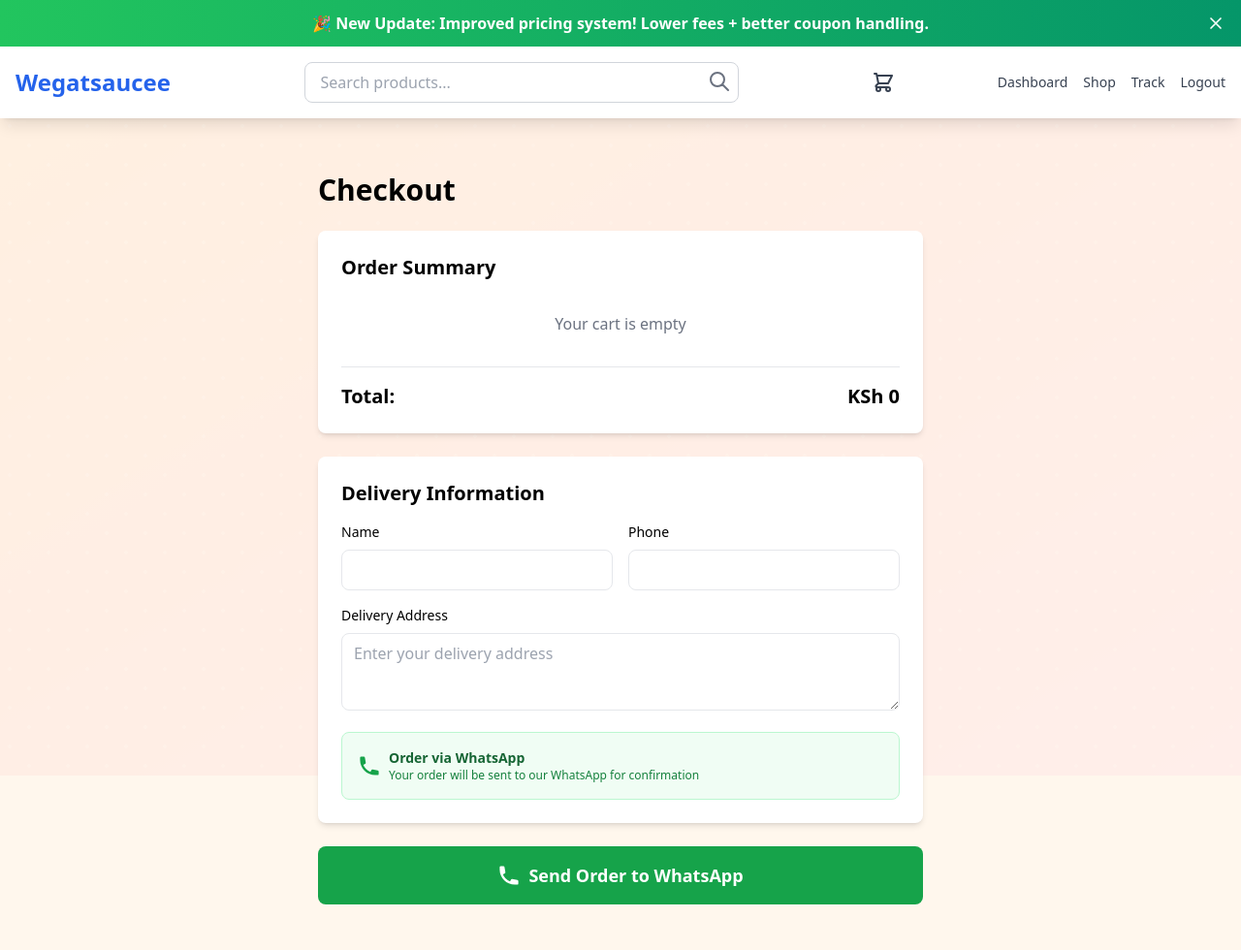
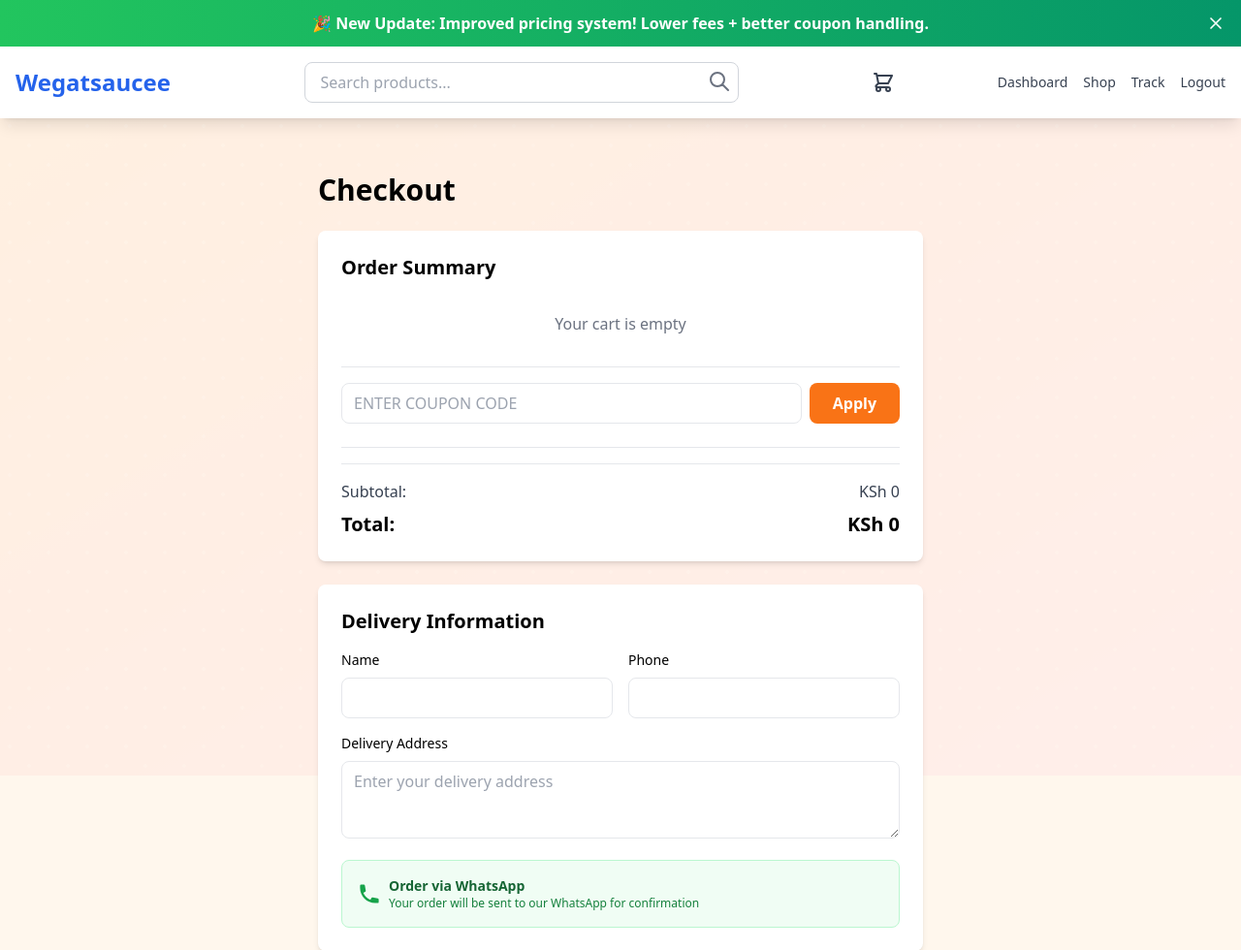
Before and after one commit to obapluto-ob/wegatsauceefashionhub, a Flask app: page /checkout-page in a window 1280 px wide. Shown: the top 980 px of the page at 97% size. Run offline with Flask 3, Linux system fonts and the light colour scheme; the visitor is signed in with stand-in values (Sample User, id 1); data that the repository does not hold is empty; some libraries are stand-ins or nearby versions.

Commit message:
Add coupon code input to checkout page

```diff
--- a/templates/checkout.html
+++ b/templates/checkout.html
@@ -10,7 +10,29 @@
         <div id="order-items" class="space-y-3 mb-4">
             <!-- Cart items will be loaded here -->
         </div>
-        <div class="border-t pt-4">
+
+        <!-- Coupon Code -->
+        <div class="border-t border-b py-4 my-4">
+            <div class="flex gap-2">
+                <input type="text" id="coupon-code" placeholder="Enter coupon code"
+                       class="flex-1 border rounded-lg px-3 py-2 uppercase" maxlength="20">
+                <button onclick="applyCoupon()"
+                        class="bg-orange-500 text-white px-6 py-2 rounded-lg hover:bg-orange-600 font-semibold">
+                    Apply
+                </button>
+            </div>
+            <p id="coupon-message" class="text-sm mt-2"></p>
+        </div>
+
+        <div class="border-t pt-4 space-y-2">
+            <div class="flex justify-between text-gray-700">
+                <span>Subtotal:</span>
+                <span id="subtotal-amount">KSh 0</span>
+            </div>
+            <div id="discount-row" class="flex justify-between text-green-600 hidden">
+                <span>Discount (<span id="discount-code"></span>):</span>
+                <span id="discount-amount">-KSh 0</span>
+            </div>
             <div class="flex justify-between text-xl font-bold">
                 <span>Total:</span>
                 <span id="total-amount">KSh 0</span>
@@ -76,17 +98,20 @@
 
 <script>
 // Load cart items on page load
+let appliedCoupon = null;
+let discountAmount = 0;
+
 document.addEventListener('DOMContentLoaded', function() {
     loadCartItems();
 });
 
 function loadCartItems() {
-    // Get cart from localStorage
     const cart = JSON.parse(localStorage.getItem('cart') || '[]');
     const orderItemsDiv = document.getElementById('order-items');
+    const subtotalSpan = document.getElementById('subtotal-amount');
     const totalAmountSpan = document.getElementById('total-amount');
 
-    let total = 0;
+    let subtotal = 0;
     orderItemsDiv.innerHTML = '';
 
     if (cart.length === 0) {
@@ -96,7 +121,7 @@ function loadCartItems() {
 
     cart.forEach(item => {
         const itemTotal = item.price * item.quantity;
-        total += itemTotal;
+        subtotal += itemTotal;
 
         orderItemsDiv.innerHTML += `
             <div class="flex items-center space-x-4 p-3 border rounded-lg">
@@ -113,7 +138,51 @@ function loadCartItems() {
         `;
     });
 
+    subtotalSpan.textContent = `KSh ${subtotal.toLocaleString()}`;
+    const total = subtotal - discountAmount;
     totalAmountSpan.textContent = `KSh ${total.toLocaleString()}`;
+}
+
+async function applyCoupon() {
+    const code = document.getElementById('coupon-code').value.trim().toUpperCase();
+    const message = document.getElementById('coupon-message');
+
+    if (!code) {
+        message.textContent = 'Please enter a coupon code';
+        message.className = 'text-sm mt-2 text-red-600';
+        return;
+    }
+
+    const cart = JSON.parse(localStorage.getItem('cart') || '[]');
+    const subtotal = cart.reduce((sum, item) => sum + (item.price * item.quantity), 0);
+
+    try {
+        const response = await fetch('/validate-coupon', {
+            method: 'POST',
+            headers: {'Content-Type': 'application/json'},
+            body: JSON.stringify({code, subtotal})
+        });
+        const data = await response.json();
+
+        if (data.valid) {
+            appliedCoupon = data.code;
+            discountAmount = data.discount;
+
+            document.getElementById('discount-code').textContent = data.code;
+            document.getElementById('discount-amount').textContent = `-KSh ${discountAmount.toLocaleString()}`;
+            document.getElementById('discount-row').classList.remove('hidden');
+            document.getElementById('total-amount').textContent = `KSh ${(subtotal - discountAmount).toLocaleString()}`;
+
+            message.textContent = data.message;
+            message.className = 'text-sm mt-2 text-green-600 font-semibold';
+        } else {
+            message.textContent = data.message;
+            message.className = 'text-sm mt-2 text-red-600';
+        }
+    } catch (error) {
+        message.textContent = 'Error validating coupon';
+        message.className = 'text-sm mt-2 text-red-600';
+    }
 }
 
 function placeOrder() {
@@ -142,7 +211,9 @@ function placeOrder() {
         },
         body: JSON.stringify({
             cart: cart,
-            delivery_address: deliveryAddress
+            delivery_address: deliveryAddress,
+            coupon_code: appliedCoupon,
+            discount_amount: discountAmount
         })
     })
     .then(response => response.json())
```
